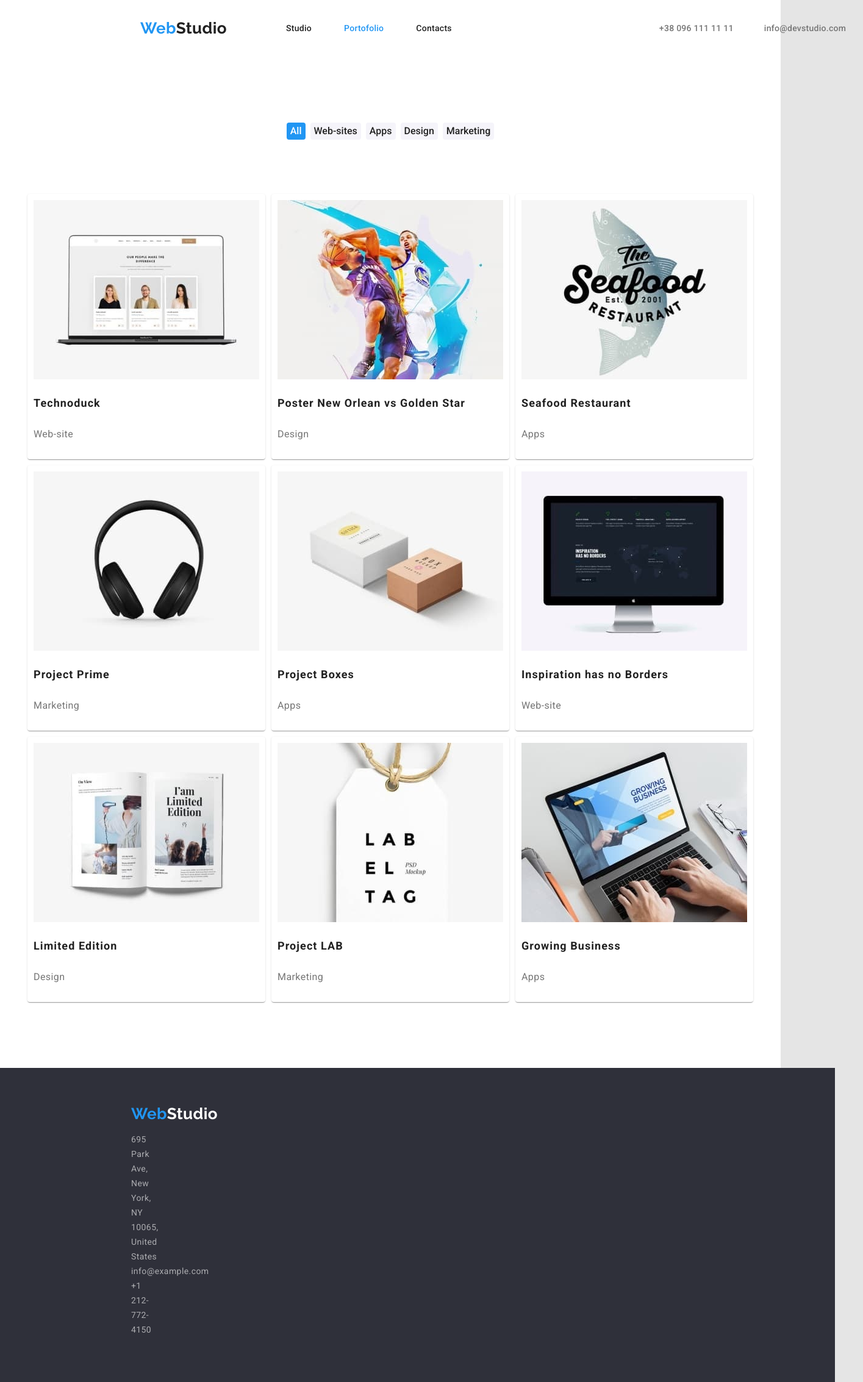
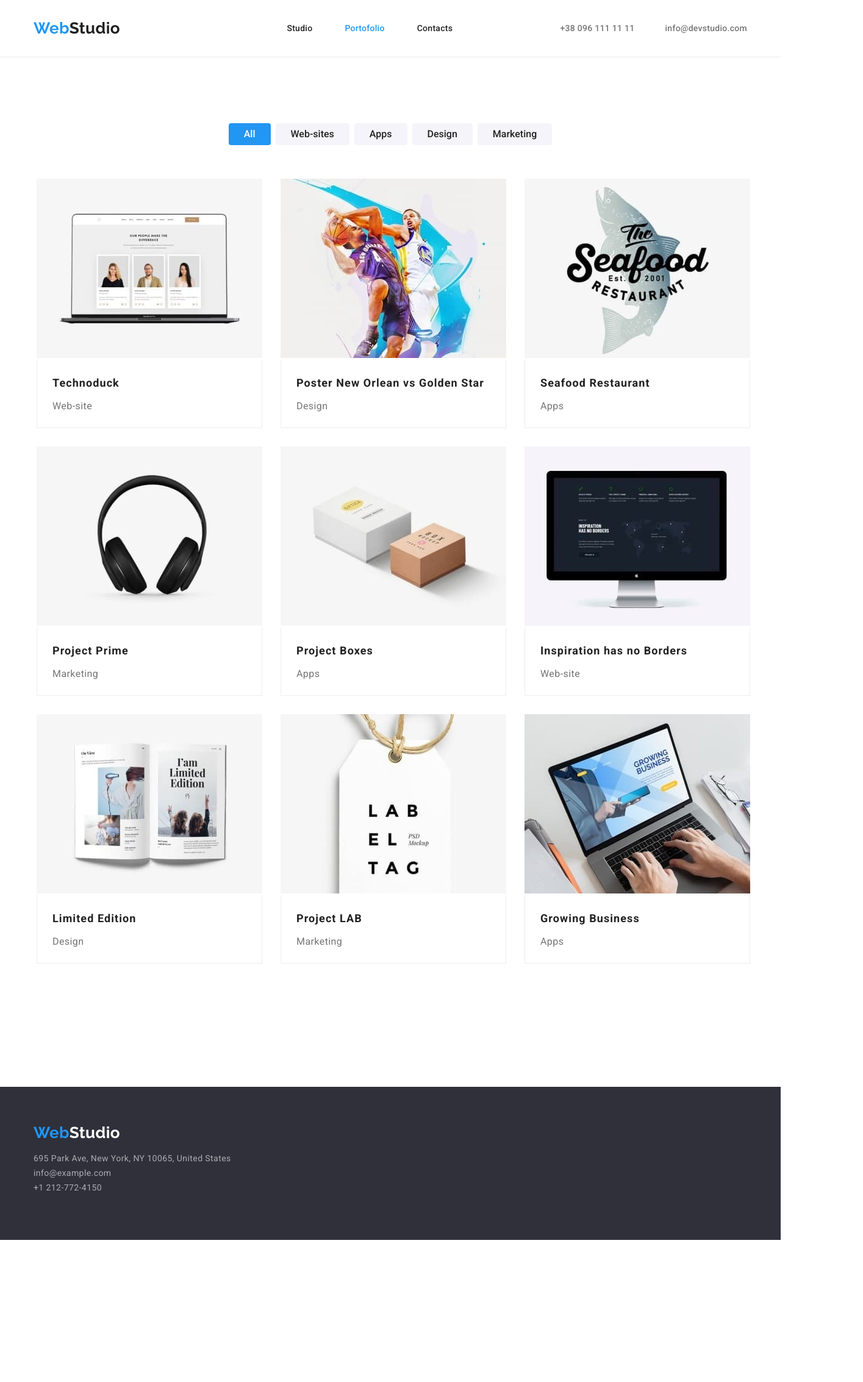
Before and after one commit to PanKal1995/goit-markup-hw-03, a plain HTML site: page portofolio.html in a window 1280 px wide. Shown: the whole page at 61% size, 1415 px wide, since content can reach past the window. After the commit the page ends 2033 px from the top, so only its background shows below. Drawn offline with nearby package versions, Linux system fonts and the light colour scheme.

Commit message:
Second attemot  hw3
Changes

```diff
--- a/css/style.css
+++ b/css/style.css
@@ -16,7 +16,7 @@ body {
   font-size: 14px;
   line-height: 16px;
   letter-spacing: 0.03em;
-  background-color: var(--bg-main-color);
+
 }
 
 .section {
@@ -27,6 +27,8 @@ body {
   width: 1200px;
   padding-left: 15px;
   padding-right: 15px;
+  margin-left: auto;
+  margin-right: auto;
 }
 
 ul {
@@ -34,18 +36,32 @@ ul {
   padding: 0;
 }
 
+h1, h2, h3, h4, h5{
+  margin: 0px;
+}
+
+p{
+  margin: 0px;
+}
+
 .header-section {
   background-color: var(--bg-header-color);
   padding-top: 24px;
   padding-bottom: 25px;
-  padding-left: 215px;
+  border-bottom: 1px solid #ECECEC;
 }
 
-.header-container {
+.header-container{
+display: flex;
+align-items: center;
+justify-content: space-between;
+}
+
+.header-navigation{
   display: flex;
-  flex-wrap: wrap;
   align-items: center;
 }
+
 
 .header-list {
   display: flex;
@@ -58,7 +74,7 @@ ul {
 
 .header-contacts_list {
   display: flex;
-  margin-left: 340px;
+
 }
 
 .header-contacts_item:not(:last-child) {
@@ -126,8 +142,7 @@ ul {
   letter-spacing: 0.06em;
   text-transform: uppercase;
   margin-bottom: 30px;
-  width: 696px;
-  height: 120px;
+
 }
 
 .hero-button {
@@ -142,6 +157,7 @@ ul {
   letter-spacing: 0.06em;
   font-weight: 700;
   cursor: pointer;
+  padding: 10px 20px;
 }
 
 .hero-button:hover {
@@ -156,16 +172,19 @@ ul {
   color: var(--text-color-black);
   text-transform: uppercase;
   font-weight: 700;
+  margin-bottom: 10px;
 }
 
 .section-details {
-  padding-top: 100px;
+  padding-top: 94px;
   padding-bottom: 94px;
+  background-color: var(--bg-header-color);
 }
 
 .section-list {
   display: flex;
-  justify-content: center;
+  padding: 0px;
+  margin: 0px;
 }
 
 .section-list_item {
@@ -178,6 +197,10 @@ ul {
   font-weight: 400;
   width: 270px;
   text-align: left;
+}
+
+.section-photo{
+  background-color: var(--bg-header-color);
 }
 
 .section-photo_list {
@@ -202,6 +225,7 @@ ul {
   line-height: 42px;
   letter-spacing: 0.03em;
   text-align: center;
+  margin-bottom: 50px;
 }
 
 .item-image {
@@ -226,12 +250,10 @@ ul {
   line-height: 42px;
   text-align: center;
   font-weight: 700;
+  margin-bottom: 50px;
 }
 
-.team-container {
-  background-color: var(--bg-section-team);
-  margin: 0 auto;
-}
+
 
 .team-list_item {
   background-color: #ffffff;
@@ -248,6 +270,7 @@ ul {
   background-color: var(--bg-header-color);
   width: 270px;
   height: 260px;
+  margin-bottom: 30px;
 }
 
 .member-name {
@@ -256,6 +279,7 @@ ul {
   font-size: 16px;
   line-height: 19px;
   text-align: center;
+  margin: 0 0 10px 0 ;
 }
 
 .job-title {
@@ -263,16 +287,15 @@ ul {
   font-size: 16px;
   line-height: 19px;
   text-align: center;
+  margin: 0 0 30px 0 ;
 }
 
-.footer-container {
+.footer-section{
   background-color: var(--bg-section-hero);
-  padding-top: 60px;
-  padding-left: 215px;
-  padding-bottom: 60px;
-  padding-right: 1154px;
-  width: 231px;
+  padding: 60px 0;
 }
+
+
 
 .footer-link {
   color: var(--hover-color);
@@ -281,6 +304,8 @@ ul {
   line-height: 31px;
   text-decoration: none;
   font-weight: 700;
+  margin-bottom: 10px;
+  display: block;
 }
 
 .footer-address {
@@ -290,6 +315,7 @@ ul {
 .second-color_white {
   color: white;
 }
+
 
 .address-contact {
   color: rgba(255, 255, 255, 0.6);
@@ -303,7 +329,7 @@ ul {
 }
 
 .portofolio-section {
-  padding-bottom: 56px;
+  padding-bottom: 94px;
   padding-top: 94px;
   background-color: var(--text-color-white);
 }
@@ -311,6 +337,7 @@ ul {
 .portofolio-list {
   display: flex;
   justify-content: center;
+  margin-bottom: 50px;
 }
 
 .portofolio-item:not(:last-child) {
@@ -328,6 +355,7 @@ ul {
   border-radius: 4px;
   border: none;
   font-family: 'Roboto';
+  padding: 5px 25px;
 }
 
 .portofolio-button_current {
@@ -356,23 +384,26 @@ ul {
 .portofolio-pictures_list {
   display: flex;
   flex-wrap: wrap;
-  gap: 10px;
-  padding: 0;
-  list-style: none;
-  justify-content: center;
+  margin-top: -30px;
+  margin-left: -30px;
+
 }
 
-.picture-item {
-  flex-basis: calc((10% - 20px) / 3);
-  padding: 10px;
+.picture-item{
   background-color: #fff;
   border-radius: 4px;
-  box-shadow: 0px 2px 1px -1px rgba(0, 0, 0, 0.2), 0px 1px 1px 0px rgba(0, 0, 0, 0.14),
-    0px 1px 3px 0px rgba(0, 0, 0, 0.12);
+    margin-top: 30px;
+    margin-left: 30px;
+
 }
 
 .picture-content {
   background-color: var(--bg-header-color);
+  padding: 20px 25px;
+  border-left: 1px solid #EEEEEE;
+  border-right:1px solid #EEEEEE;
+  border-bottom:1px solid #EEEEEE;
+
 }
 
 .picture-title {
@@ -381,6 +412,7 @@ ul {
   line-height: 36px;
   letter-spacing: 0.06em;
   font-weight: 700;
+  margin: 0 0 5px 0;
 }
 
 .picture-text {
--- a/portofolio.html
+++ b/portofolio.html
@@ -43,6 +43,7 @@
     </header>
     <main>
       <section class="portofolio-section .section">
+        <div class="container">
         <ul class="portofolio-list">
           <li class="portofolio-item">
             <button class="portofolio-button portofolio-button_current" type="button">All</button>
@@ -60,7 +61,7 @@
             <button class="portofolio-button" type="button">Marketing</button>
           </li>
         </ul>
-      </section>
+
 
       <section class="portofolio-pictures_section .section">
         <div class="portofolio-pictures container">
@@ -91,6 +92,7 @@
 
             <li class="picture-item">
               <img src="images/img (11).jpg" alt="Headphones" width="370" height="294" />
+
             <div class="picture-content">
               <h3 class="picture-title">Project Prime</h3>
               <p class="picture-text">Marketing</p>
@@ -99,6 +101,7 @@
 
             <li class="picture-item">
               <img src="images/img (12).jpg" alt="Boxes" width="370" height="294" />
+
             <div class="picture-content">
               <h3 class="picture-title">Project Boxes</h3>
               <p class="picture-text">Apps</p>
@@ -107,6 +110,7 @@
 
             <li class="picture-item">
               <img src="images/img (13).jpg" alt="Computer" width="370" height="294" />
+
             <div class="picture-content">
               <h3 class="picture-title">Inspiration has no Borders</h3>
               <p class="picture-text">Web-site</p>
@@ -115,6 +119,7 @@
 
             <li class="picture-item">
               <img src="images/img (14).jpg" alt="Magazine" width="370" height="294" />
+
             <div class="picture-content">
               <h3 class="picture-title">Limited Edition</h3>
               <p class="picture-text">Design</p>
@@ -123,6 +128,7 @@
 
             <li class="picture-item">
               <img src="images/img (15).jpg" alt="Lab" width="370" height="294" />
+
             <div class="picture-content">
               <h3 class="picture-title">Project LAB</h3>
               <p class="picture-text">Marketing</p>
@@ -131,6 +137,7 @@
 
             <li class="picture-item">
               <img src="images/img (16).jpg" alt="PC" width="370" height="294" />
+
             <div class="picture-content">
               <h3 class="picture-title">Growing Business</h3>
               <p class="picture-text">Apps</p>
@@ -138,6 +145,8 @@
           </li>
           </ul>
         </div>
+      </div>
+      </section>
     </section>
     </main>
     <footer class="footer-section">
```
Also changed, not shown: index.html (+2 -2 lines). Lines whose indentation alone changed are shown as unchanged.
